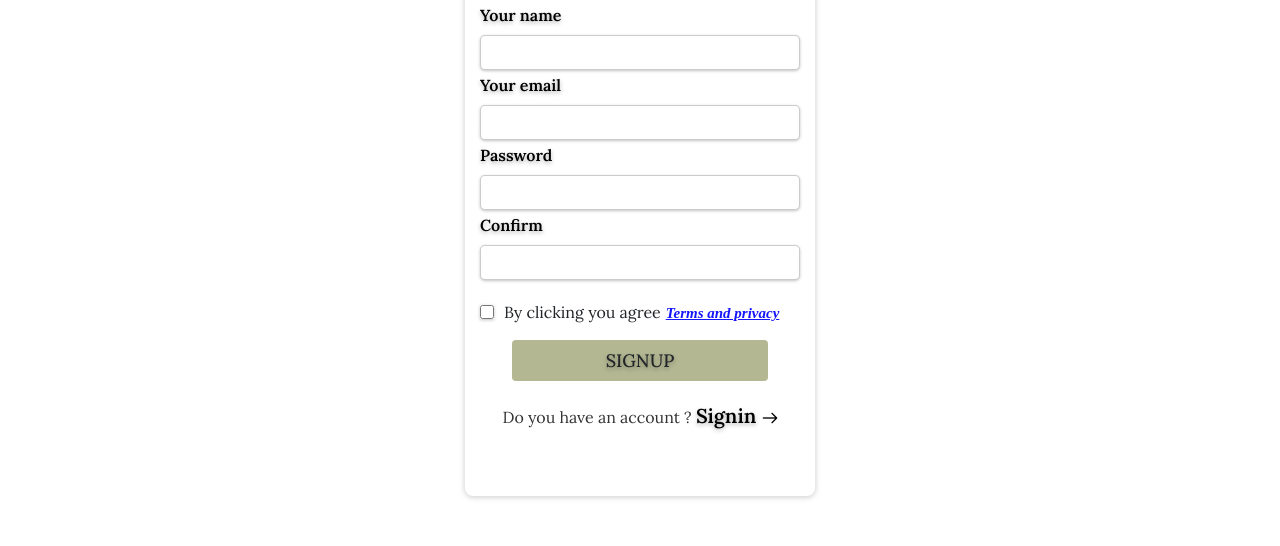
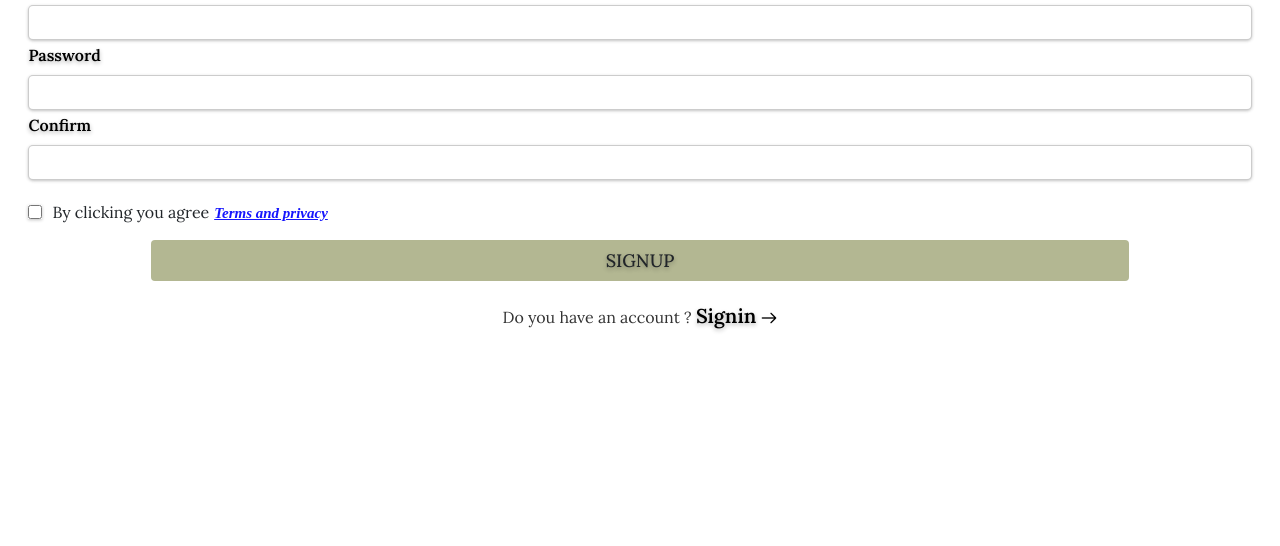
Before and after one commit to maks-tm/demo-header, a plain HTML site: page signup.html in a window 1280 px wide. Shown: the part 254-800 px from the top of the page. Drawn offline with nearby package versions, Linux system fonts and the light colour scheme.

Commit message:
new update signup.html

```diff
--- a/signup.html
+++ b/signup.html
@@ -26,7 +26,7 @@
     <!-- Signin section -->
     <main class="main">
         <div class="signin-wrapper">
-            <div class="signup-box">
+            <div class="signin-box">
                 <div class="login-title">
                     <h1>Create account</h1>
                 </div>
```
